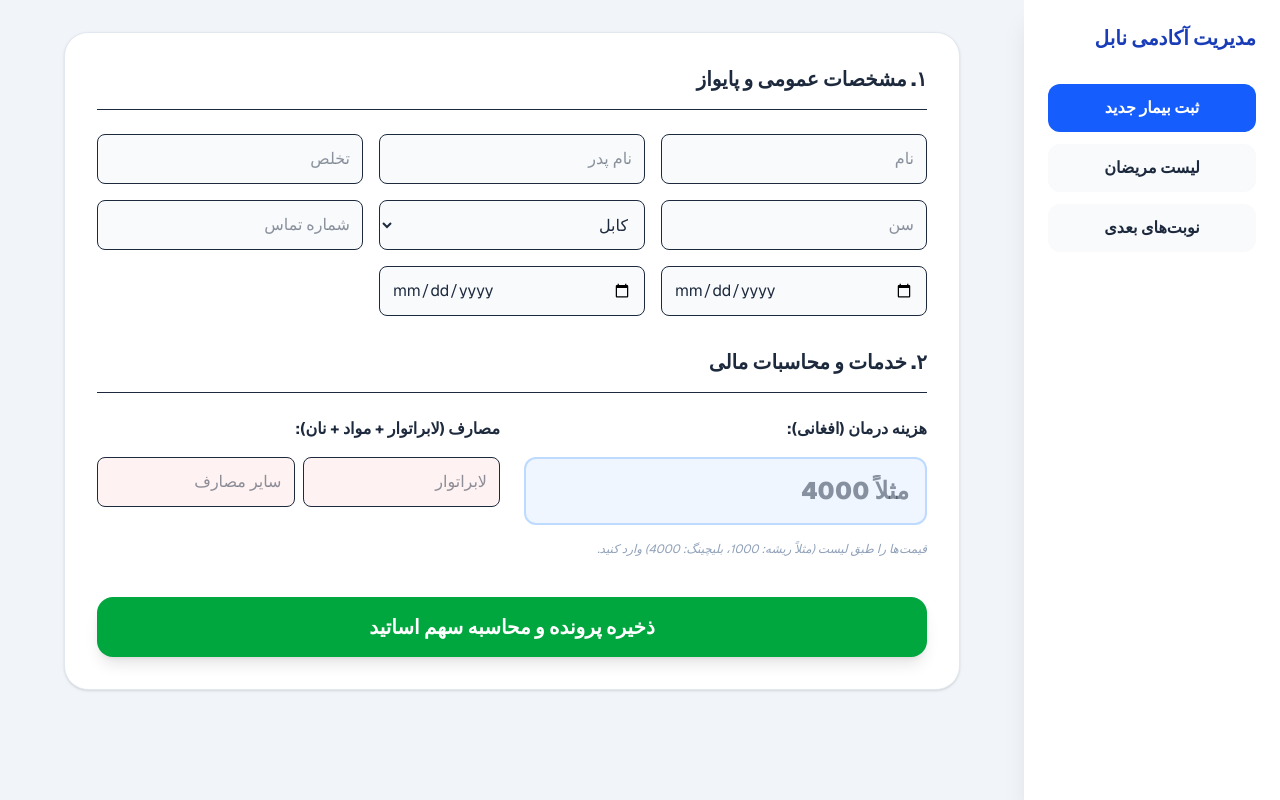
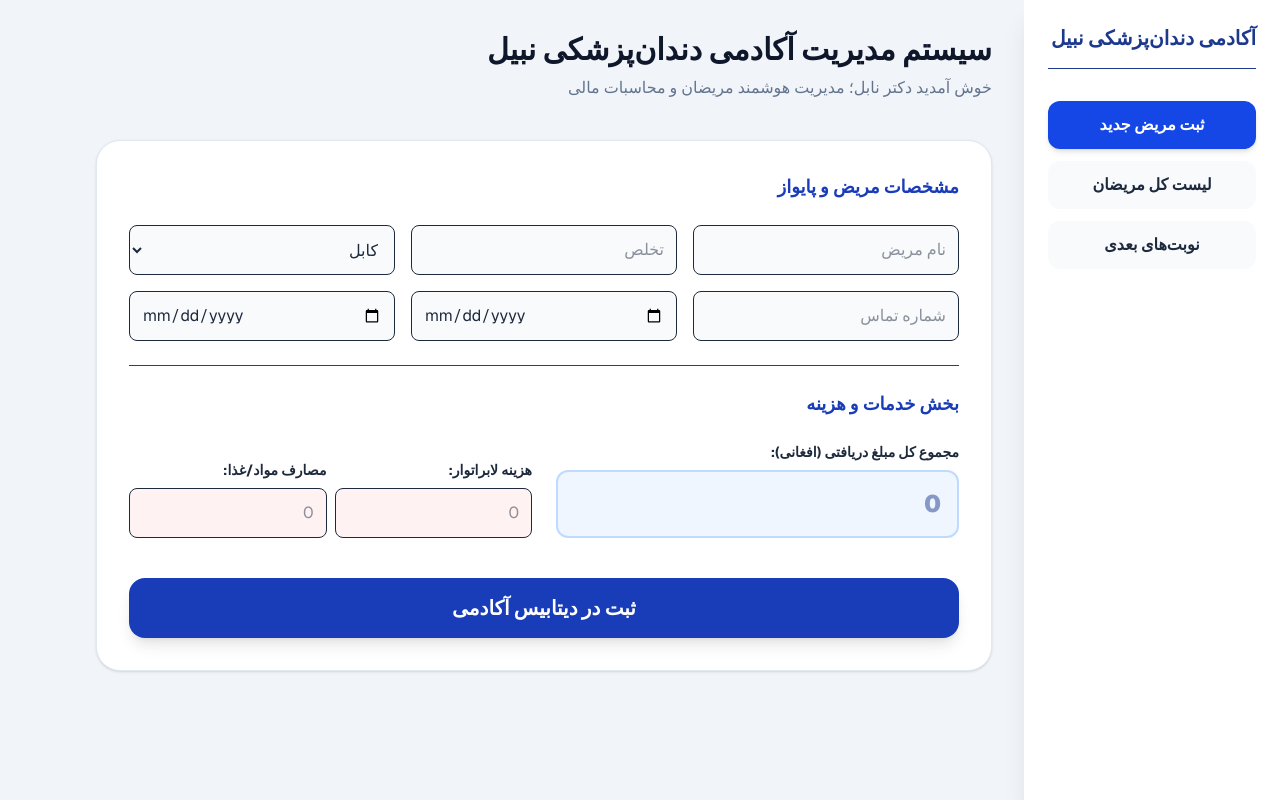
Before and after one commit to nabildentalacademy-art/nabil-dental-academy, a Next.js app: page / in a window 1280 px wide. Built offline with nearby package versions, Linux system fonts and the light colour scheme.

Commit message:
changed name to Nabil Dental Academy

```diff
--- a/app/page.tsx
+++ b/app/page.tsx
@@ -1,18 +1,15 @@
 "use client";
 import { useState, useEffect } from "react";
 
-// لیست ولایات افغانستان برای کادر انتخابی
 const provinces = ["کابل", "هرات", "بلخ", "قندهار", "ننگرهار", "پکتیا", "خوست", "غزنی", "لغمان", "بامیان", "بدخشان", "تخار", "کندز", "فاریاب", "جوزجان", "سرپل", "غور", "دایکندی", "اروزگان", "زابل", "نیمروز", "هلمند", "فراه", "بادغیس", "پنجشیر", "کاپیسا", "لوگر", "میدان وردک", "پروان", "کنر", "نورستان", "سمنگان", "بغلان", "پکتیکا"];
 
-// نسبت‌های پایواز
 const relations = ["برادر", "پدر", "خواهر", "شوهر", "همسر", "کاکا", "ماما", "خسر", "خسربوره", "پسر کاکا", "پسرعمه", "پسر ماما", "پسرخاله", "دوست", "خواهر زاده", "برادر زاده"];
 
-export default function NabilClinicPro() {
+export default function NabilAcademy() {
   const [activeTab, setActiveTab] = useState("register");
   const [patients, setPatients] = useState<any[]>([]);
   const [searchTerm, setSearchTerm] = useState("");
 
-  // فرم جامع اطلاعات
   const [form, setForm] = useState({
     name: "", fatherName: "", lastName: "", age: "", province: "کابل", phone: "", visitDate: "", nextVisit: "",
     attendantName: "", attendantPhone: "", relation: "پدر",
@@ -21,7 +18,7 @@ export default function NabilClinicPro() {
   });
 
   useEffect(() => {
-    const saved = localStorage.getItem("nabil_pro_db");
+    const saved = localStorage.getItem("nabil_academy_db");
     if (saved) setPatients(JSON.parse(saved));
   }, []);
 
@@ -43,116 +40,82 @@ export default function NabilClinicPro() {
 
     const updated = [newPatient, ...patients];
     setPatients(updated);
-    localStorage.setItem("nabil_pro_db", JSON.stringify(updated));
-    alert("مشخصات با موفقیت ثبت شد");
+    localStorage.setItem("nabil_academy_db", JSON.stringify(updated));
+    alert("اطلاعات در آکادمی دندان‌پزشکی نبیل ثبت شد");
     setActiveTab("list");
   };
 
   return (
     <div className="min-h-screen bg-slate-100 text-right text-slate-800 font-sans" dir="rtl">
-      {/* منوی کناری */}
+      {/* منوی کناری با نام جدید */}
       <aside className="fixed right-0 top-0 h-full w-64 bg-white shadow-xl p-6 hidden md:block">
-        <h2 className="text-xl font-black text-blue-800 mb-8">مدیریت آکادمی نابل</h2>
+        <h2 className="text-xl font-black text-blue-900 mb-8 border-b pb-4">آکادمی دندان‌پزشکی نبیل</h2>
         <nav className="space-y-3">
-          <button onClick={() => setActiveTab("register")} className={`w-full p-3 rounded-xl font-bold ${activeTab === 'register' ? 'bg-blue-600 text-white' : 'bg-slate-50'}`}>ثبت بیمار جدید</button>
-          <button onClick={() => setActiveTab("list")} className={`w-full p-3 rounded-xl font-bold ${activeTab === 'list' ? 'bg-blue-600 text-white' : 'bg-slate-50'}`}>لیست مریضان</button>
-          <button onClick={() => setActiveTab("nextVisits")} className={`w-full p-3 rounded-xl font-bold ${activeTab === 'nextVisits' ? 'bg-blue-600 text-white' : 'bg-slate-50'}`}>نوبت‌های بعدی</button>
+          <button onClick={() => setActiveTab("register")} className={`w-full p-3 rounded-xl font-bold transition ${activeTab === 'register' ? 'bg-blue-700 text-white shadow-md' : 'bg-slate-50 hover:bg-slate-100'}`}>ثبت مریض جدید</button>
+          <button onClick={() => setActiveTab("list")} className={`w-full p-3 rounded-xl font-bold transition ${activeTab === 'list' ? 'bg-blue-700 text-white shadow-md' : 'bg-slate-50 hover:bg-slate-100'}`}>لیست کل مریضان</button>
+          <button onClick={() => setActiveTab("nextVisits")} className={`w-full p-3 rounded-xl font-bold transition ${activeTab === 'nextVisits' ? 'bg-blue-700 text-white shadow-md' : 'bg-slate-50 hover:bg-slate-100'}`}>نوبت‌های بعدی</button>
         </nav>
       </aside>
 
       <main className="md:mr-64 p-8">
+        <header className="mb-10">
+          <h1 className="text-3xl font-black text-slate-900">سیستم مدیریت آکادمی دندان‌پزشکی نبیل</h1>
+          <p className="text-slate-500 mt-2">خوش آمدید دکتر نابل؛ مدیریت هوشمند مریضان و محاسبات مالی</p>
+        </header>
+
         {activeTab === "register" && (
-          <div className="max-w-4xl mx-auto bg-white p-8 rounded-3xl shadow-sm border border-slate-200">
-            <h3 className="text-xl font-black mb-6 border-b pb-4">۱. مشخصات عمومی و پایواز</h3>
-            <div className="grid grid-cols-1 md:grid-cols-3 gap-4 mb-8">
-              <input placeholder="نام" className="p-3 bg-slate-50 rounded-lg border" onChange={e => setForm({...form, name: e.target.value})} />
-              <input placeholder="نام پدر" className="p-3 bg-slate-50 rounded-lg border" onChange={e => setForm({...form, fatherName: e.target.value})} />
-              <input placeholder="تخلص" className="p-3 bg-slate-50 rounded-lg border" onChange={e => setForm({...form, lastName: e.target.value})} />
-              <input placeholder="سن" type="number" className="p-3 bg-slate-50 rounded-lg border" onChange={e => setForm({...form, age: e.target.value})} />
-              <select className="p-3 bg-slate-50 rounded-lg border" onChange={e => setForm({...form, province: e.target.value})}>
+          <div className="max-w-4xl bg-white p-8 rounded-3xl shadow-sm border border-slate-200">
+             {/* فرم ثبت نام (باقی بخش‌ها مثل قبل) */}
+             <h3 className="text-lg font-bold mb-6 text-blue-800">مشخصات مریض و پایواز</h3>
+             <div className="grid grid-cols-1 md:grid-cols-3 gap-4 mb-6">
+                <input placeholder="نام مریض" className="p-3 bg-slate-50 rounded-lg border focus:ring-2 ring-blue-500 outline-none" onChange={e => setForm({...form, name: e.target.value})} />
+                <input placeholder="تخلص" className="p-3 bg-slate-50 rounded-lg border focus:ring-2 ring-blue-500 outline-none" onChange={e => setForm({...form, lastName: e.target.value})} />
+                <select className="p-3 bg-slate-50 rounded-lg border focus:ring-2 ring-blue-500 outline-none" onChange={e => setForm({...form, province: e.target.value})}>
                     {provinces.map(p => <option key={p} value={p}>{p}</option>)}
                 </select>
-              <input placeholder="شماره تماس" className="p-3 bg-slate-50 rounded-lg border" onChange={e => setForm({...form, phone: e.target.value})} />
+                <input placeholder="شماره تماس" className="p-3 bg-slate-50 rounded-lg border focus:ring-2 ring-blue-500 outline-none" onChange={e => setForm({...form, phone: e.target.value})} />
                 <input placeholder="تاریخ مراجعه" type="date" className="p-3 bg-slate-50 rounded-lg border" onChange={e => setForm({...form, visitDate: e.target.value})} />
                 <input placeholder="تاریخ نوبت بعدی" type="date" className="p-3 bg-slate-50 rounded-lg border" onChange={e => setForm({...form, nextVisit: e.target.value})} />
              </div>
 
-            <h3 className="text-xl font-black mb-6 border-b pb-4">۲. خدمات و محاسبات مالی</h3>
+             <h3 className="text-lg font-bold mb-6 text-blue-800 border-t pt-6">بخش خدمات و هزینه</h3>
              <div className="grid grid-cols-1 md:grid-cols-2 gap-6">
-              <div className="space-y-4">
-                <label className="block font-bold">هزینه درمان (افغانی):</label>
-                <input type="number" className="w-full p-4 bg-blue-50 border-2 border-blue-200 rounded-xl font-black text-2xl" placeholder="مثلاً 4000" onChange={e => setForm({...form, servicePrice: Number(e.target.value)})} />
-                <p className="text-xs text-slate-400 italic">قیمت‌ها را طبق لیست (مثلاً ریشه: 1000، بلیچینگ: 4000) وارد کنید.</p>
+                <div>
+                    <label className="block text-sm mb-2 font-bold">مجموع کل مبلغ دریافتی (افغانی):</label>
+                    <input type="number" className="w-full p-4 bg-blue-50 border-2 border-blue-200 rounded-xl font-black text-2xl text-blue-900" placeholder="0" onChange={e => setForm({...form, servicePrice: Number(e.target.value)})} />
                 </div>
-              <div className="space-y-4">
-                <label className="block font-bold">مصارف (لابراتوار + مواد + نان):</label>
-                <div className="flex gap-2">
-                   <input placeholder="لابراتوار" type="number" className="w-1/2 p-3 bg-red-50 rounded-lg border" onChange={e => setForm({...form, labCost: Number(e.target.value)})} />
-                   <input placeholder="سایر مصارف" type="number" className="w-1/2 p-3 bg-red-50 rounded-lg border" onChange={e => setForm({...form, otherCosts: Number(e.target.value)})} />
+                <div className="flex gap-2 items-end">
+                    <div className="w-1/2">
+                        <label className="block text-sm mb-2 font-bold">هزینه لابراتوار:</label>
+                        <input type="number" className="w-full p-3 bg-red-50 rounded-lg border" placeholder="0" onChange={e => setForm({...form, labCost: Number(e.target.value)})} />
+                    </div>
+                    <div className="w-1/2">
+                        <label className="block text-sm mb-2 font-bold">مصارف مواد/غذا:</label>
+                        <input type="number" className="w-full p-3 bg-red-50 rounded-lg border" placeholder="0" onChange={e => setForm({...form, otherCosts: Number(e.target.value)})} />
                     </div>
                 </div>
              </div>
 
-            <button onClick={savePatient} className="w-full mt-10 bg-green-600 text-white py-4 rounded-2xl font-black text-xl shadow-lg hover:bg-green-700 transition">ذخیره پرونده و محاسبه سهم اساتید</button>
+             <button onClick={savePatient} className="w-full mt-10 bg-blue-800 text-white py-4 rounded-2xl font-black text-xl shadow-lg hover:bg-blue-900 transition-all transform hover:scale-[1.01]">ثبت در دیتابیس آکادمی</button>
           </div>
         )}
 
+        {/* بخش لیست مریضان و نوبت‌دهی مشابه قبل با نام جدید نمایش داده می‌شود */}
         {activeTab === "list" && (
+            <div className="space-y-4">
+                <input placeholder="جستجوی سریع مریض..." className="w-full p-4 rounded-2xl shadow-sm border-none focus:ring-2 ring-blue-500" onChange={e => setSearchTerm(e.target.value)} />
+                {patients.filter(p => p.name.includes(searchTerm)).map(p => (
+                    <div key={p.id} className="bg-white p-6 rounded-2xl shadow-sm border border-slate-200 flex justify-between items-center">
                         <div>
-            <input placeholder="جستجو بر اساس نام، آیدی یا تماس..." className="w-full p-4 rounded-2xl mb-6 shadow-sm border-none outline-none focus:ring-2 ring-blue-500" onChange={e => setSearchTerm(e.target.value)} />
-            <div className="grid gap-4">
-              {patients.filter(p => p.name.includes(searchTerm)).map(p => (
-                <div key={p.id} className="bg-white p-6 rounded-2xl shadow-sm border border-slate-100 flex flex-wrap justify-between items-center">
-                  <div>
-                    <h4 className="font-black text-lg">{p.name} {p.lastName}</h4>
-                    <p className="text-sm text-blue-600 font-bold">{p.phone} | ولایت: {p.province}</p>
-                    <p className="text-xs text-slate-400 mt-1">نوبت بعدی: {p.nextVisit}</p>
+                            <h4 className="font-black text-xl text-slate-800">{p.name} {p.lastName}</h4>
+                            <p className="text-blue-600 font-bold">{p.phone} - {p.province}</p>
                         </div>
-                  <div className="text-left bg-slate-50 p-4 rounded-xl border border-dashed border-slate-200">
-                    <p className="text-xs text-slate-500 font-bold">سهم دکتر نابل: <span className="text-green-600">{p.drNabilShare.toLocaleString()}</span></p>
-                    <p className="text-xs text-slate-500 font-bold">سهم دکتر محفوظ: <span className="text-green-600">{p.drMahfouzShare.toLocaleString()}</span></p>
-                    <p className="text-xs text-red-400 font-bold">سهم مالک (۲۵٪): {p.ownerShare.toLocaleString()}</p>
-                  </div>
-                  <div className="flex gap-2 mt-4 md:mt-0">
-                    <button className="bg-blue-100 text-blue-700 px-4 py-2 rounded-lg font-bold text-sm">🖨 چاپ نسخه</button>
-                    <button className="bg-green-100 text-green-700 px-4 py-2 rounded-lg font-bold text-sm">📱 واتساپ</button>
-                    <button onClick={() => {
-                        const filtered = patients.filter(item => item.id !== p.id);
-                        setPatients(filtered);
-                        localStorage.setItem("nabil_pro_db", JSON.stringify(filtered));
-                    }} className="bg-red-100 text-red-700 px-4 py-2 rounded-lg font-bold text-sm">حذف</button>
+                        <div className="bg-slate-50 p-4 rounded-2xl border border-dashed text-left">
+                            <p className="text-xs font-bold text-slate-500">سهم دکتر نابل: <span className="text-green-600 text-sm">{p.drNabilShare.toLocaleString()}</span></p>
+                            <p className="text-xs font-bold text-slate-500">سهم دکتر محفوظ: <span className="text-green-600 text-sm">{p.drMahfouzShare.toLocaleString()}</span></p>
                         </div>
                     </div>
                 ))}
-            </div>
-          </div>
-        )}
-
-        {activeTab === "nextVisits" && (
-           <div className="bg-white rounded-3xl p-8 shadow-sm">
-              <h3 className="text-xl font-black mb-6">جدول مریضان نوبت بعدی</h3>
-              <table className="w-full text-center border-collapse">
-                <thead>
-                  <tr className="bg-slate-50">
-                    <th className="p-4 border-b">نام مریض</th>
-                    <th className="p-4 border-b">شماره تماس</th>
-                    <th className="p-4 border-b">تاریخ نوبت بعدی</th>
-                    <th className="p-4 border-b">عملیات</th>
-                  </tr>
-                </thead>
-                <tbody>
-                  {patients.filter(p => p.nextVisit).map(p => (
-                    <tr key={p.id}>
-                      <td className="p-4 border-b font-bold">{p.name}</td>
-                      <td className="p-4 border-b text-blue-600 font-bold">{p.phone}</td>
-                      <td className="p-4 border-b font-black text-red-500">{p.nextVisit}</td>
-                      <td className="p-4 border-b">
-                        <a href={`https://wa.me/${p.phone}?text=سلام ${p.name} عزیز، نوبت بعدی شما در آکادمی نابل بتاریخ ${p.nextVisit} میباشد.`} target="_blank" className="bg-green-500 text-white px-4 py-2 rounded-lg text-xs font-bold">ارسال پیامک واتساپ</a>
-                      </td>
-                    </tr>
-                  ))}
-                </tbody>
-              </table>
             </div>
         )}
       </main>
```
Lines whose indentation alone changed are shown as unchanged.
